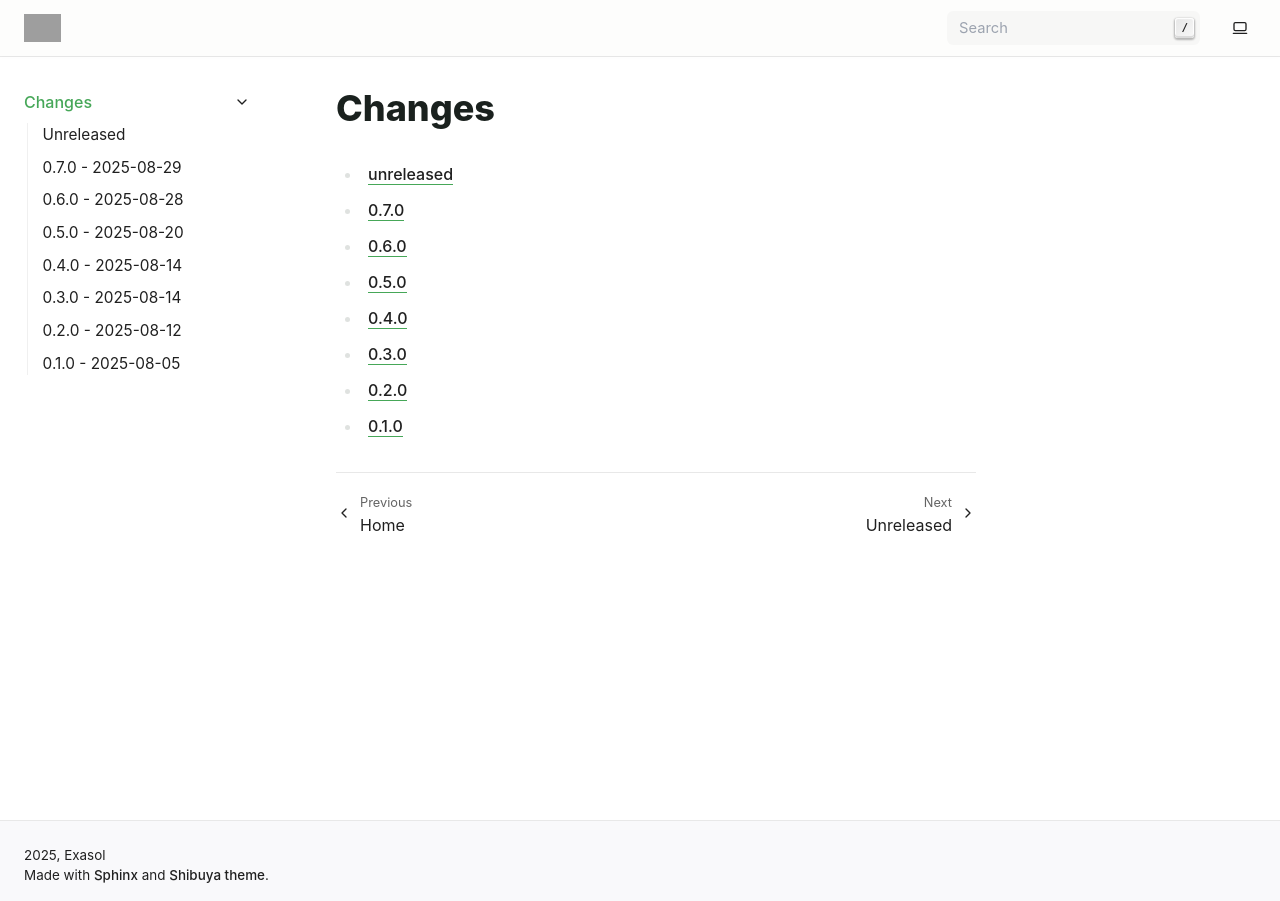
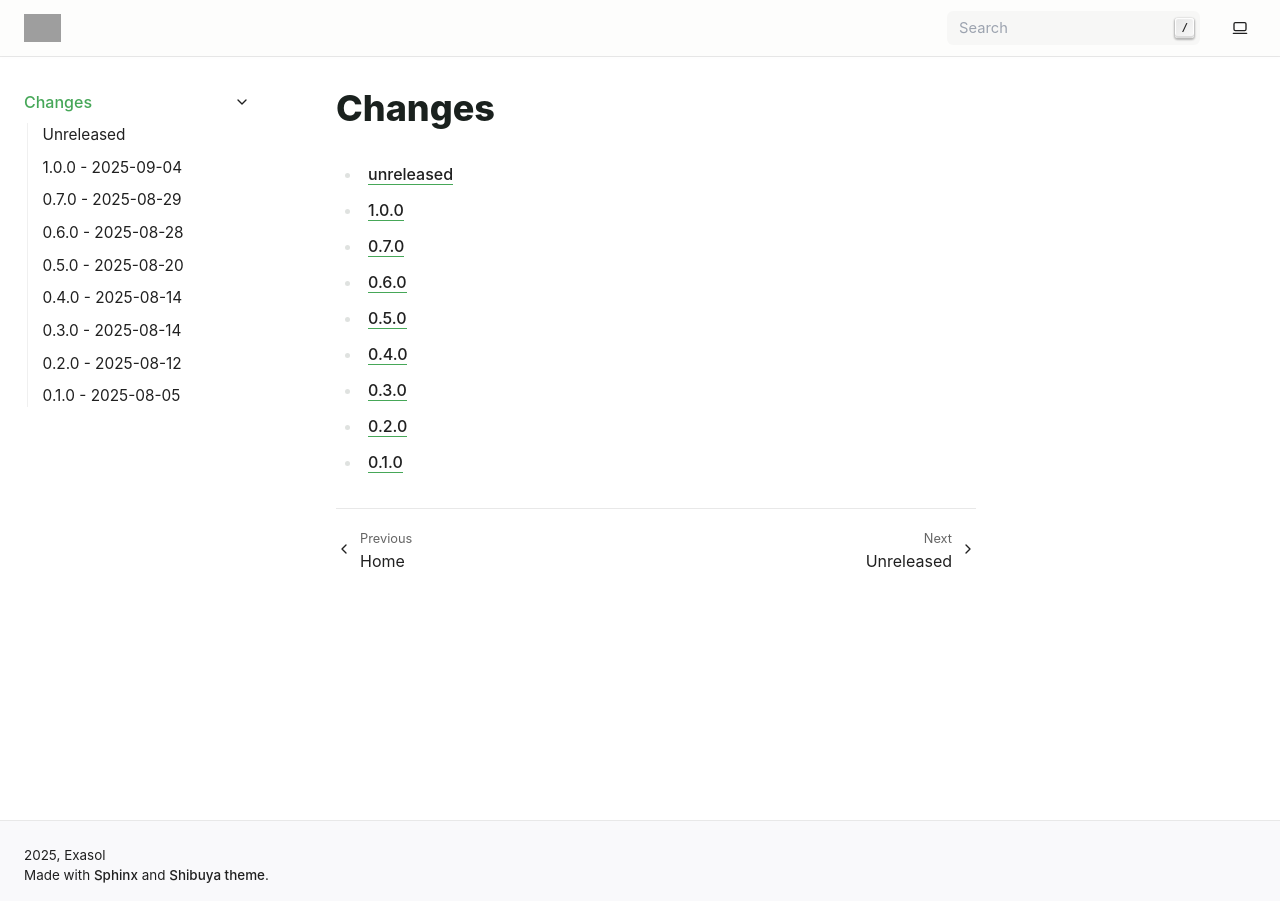
Before and after one commit to exasol/mcp-server, a Sphinx documentation site: the page built from doc/changes/changelog.md, in a window 1280 px wide. Built offline with Sphinx 7.4.7, drawn with Linux system fonts in a browser that asks for light colours; pages that are not in the unit, such as notebooks, are missing from menus; grey boxes are pictures that could not be loaded.

Commit message:
Prepare release 1.0.0

```diff
--- a/doc/changes/changelog.md
+++ b/doc/changes/changelog.md
@@ -1,6 +1,7 @@
 # Changes
 
 * [unreleased](unreleased.md)
+* [1.0.0](changes_1.0.0.md)
 * [0.7.0](changes_0.7.0.md)
 * [0.6.0](changes_0.6.0.md)
 * [0.5.0](changes_0.5.0.md)
@@ -14,6 +15,7 @@
 hidden:
 ---
 unreleased
+changes_1.0.0
 changes_0.7.0
 changes_0.6.0
 changes_0.5.0
--- a/exasol/ai/mcp/server/version.py
+++ b/exasol/ai/mcp/server/version.py
@@ -8,8 +8,8 @@ If you need to change the version, do so in the pyproject.toml, e.g. by using
 `poetry version X.Y.Z`.
 """
 
-MAJOR = 0
-MINOR = 7
+MAJOR = 1
+MINOR = 0
 PATCH = 0
 VERSION = f"{MAJOR}.{MINOR}.{PATCH}"
 __version__ = VERSION
--- a/pyproject.toml
+++ b/pyproject.toml
@@ -1,6 +1,6 @@
 [project]
 name = "exasol-mcp-server"
-version = "0.7.0"
+version = "1.0.0"
 requires-python = ">=3.10,<=3.13"   # Restriction is due to numpy
 description = "Exasol MCP Server"
 authors = [
```
Also changed, not shown: doc/changes/changes_1.0.0.md (added, +16 -0 lines), doc/changes/unreleased.md (+0 -11 lines).
